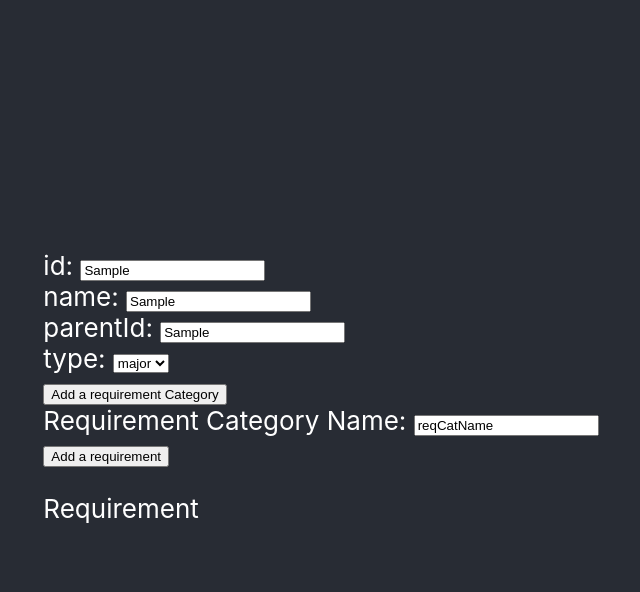
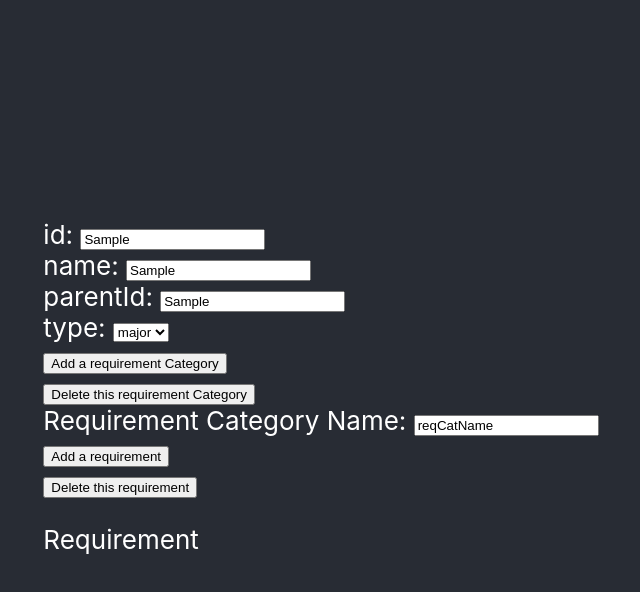
Before and after one commit to GradTrak/major-create-gradtrak, a React (Create React App) app in the folder gui/: page / in a window 1280 px wide. Both pictures are taken after typing "Sample", "Sample", "Sample" into the empty fields and a click on the button "Add a requirement". Shown: the top 592 px of the page, without its empty margins (319-959 px from the left). Built offline with nearby package versions, Linux system fonts and the light colour scheme.

Commit message:
Add buttons to delete requiremenets and their categories

```diff
--- a/gui/src/RequirementCategoriesArray.js
+++ b/gui/src/RequirementCategoriesArray.js
@@ -17,18 +17,29 @@ class RequirementCategoriesArray extends React.Component {
     let data = [...this.props.value, {name:'', requirements: []}];
     this.props.onChange({target:{value:data}});
   }
+  delReqCategory = index => (e) => {
+    e.preventDefault();
+    let data = [...this.props.value];
+    data.splice(index, 1);
+    this.props.onChange({target:{value:data}});
+  }
   render() {
     return (
       <div>
         <button
           onClick={this.addReqCategory}>Add a requirement Category</button>
-        {this.props.value.map((reqCategory, index) => {
-          return <RequirementCategory
-            key={index}
-            value= {reqCategory}
-            onChange={this.handleFieldChange(index)}
-          />
-        })}
+          {this.props.value.map((req, index) => {
+            return (<div>
+              <button
+                onClick={this.delReqCategory(index)}>Delete this requirement Category</button>
+              <RequirementCategory
+              key={index}
+              value= {req}
+              onChange={this.handleFieldChange(index)}
+            />
+              </div>
+          )
+          })}
       </div>
     );
   }
--- a/gui/src/RequirementsArray.js
+++ b/gui/src/RequirementsArray.js
@@ -16,17 +16,28 @@ class RequirementsArray extends React.Component {
     let data = [...this.props.value, {name:'', type: ''}];
     this.props.onChange({target:{value:data}});
   }
+  delReq = index => (e) => {
+    e.preventDefault();
+    let data = [...this.props.value];
+    data.splice(index, 1);
+    this.props.onChange({target:{value:data}});
+  }
   render() {
     return (
       <div>
         <button
           onClick={this.addReq}>Add a requirement</button>
         {this.props.value.map((req, index) => {
-          return <Requirement
+          return (<div>
+            <button
+              onClick={this.delReq(index)}>Delete this requirement</button>
+            <Requirement
             key={index}
             value= {req}
             onChange={this.handleFieldChange(index)}
           />
+            </div>
+        )
         })}
       </div>
   );
```
